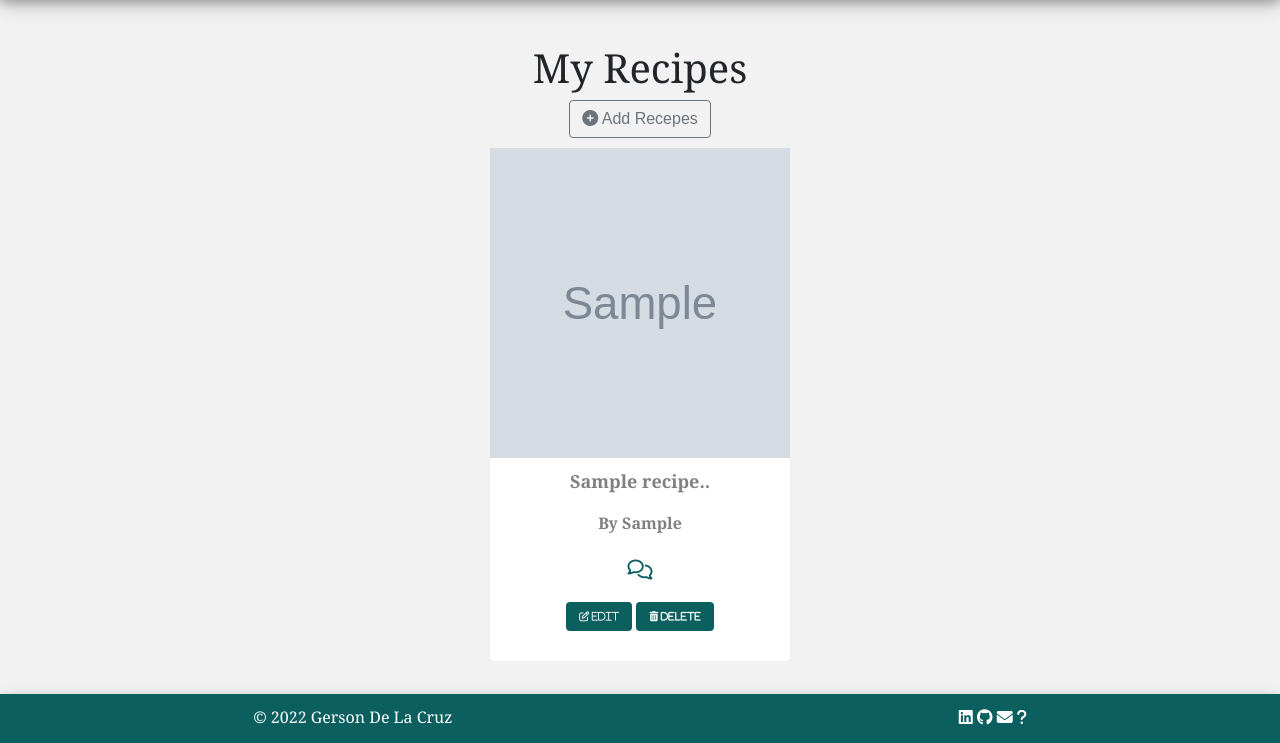
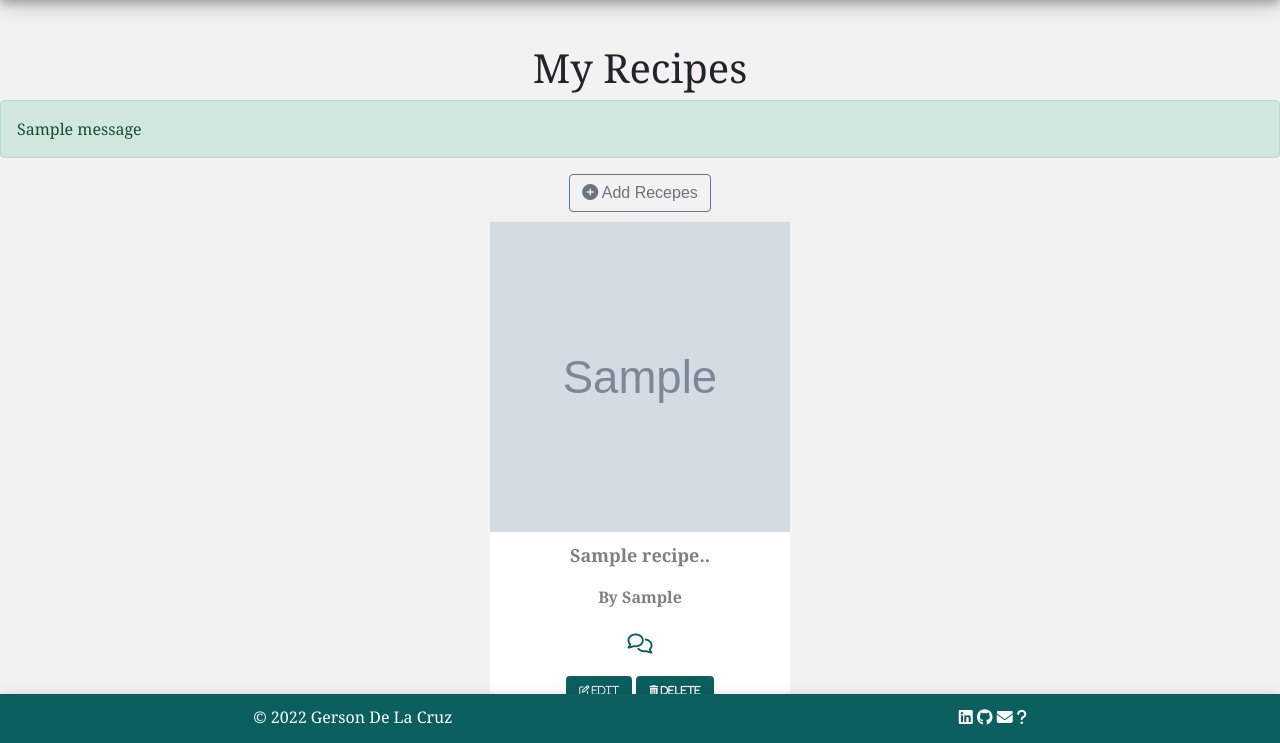
Before and after one commit to Gersondelacruzdeveloper/myBookOfRecipes, a Flask app: page /myrecipes in a window 1280 px wide. Shown: the part 56-799 px from the top of the page. Run offline with Flask 2, Linux system fonts and the light colour scheme; the visitor is signed in with stand-in values (Sample User, id 1); tables that the repository leaves empty hold one stand-in row (values such as "Sample post"); grey boxes marked "Sample" are stand-in pictures; one stand-in notice (Sample message) is shown; some libraries are stand-ins or nearby versions.

Commit message:
Add flash message to myrecipes.html

```diff
--- a/myonlinerecipes/templates/myrecipes.html
+++ b/myonlinerecipes/templates/myrecipes.html
@@ -3,6 +3,17 @@
 
 <section>
   <h1 class="title"> My Recipes </h1>
+  <div class="flash-message">
+    {% with messages = get_flashed_messages() %}
+    {% if messages %}
+      {% for message in messages %}
+    <div class="alert alert-success" role="alert">
+     {{message}}
+    </div>
+    {% endfor %}
+    {% endif %}
+    {% endwith %}
+  </div>
 
   <div class="add_recpes_btn">
     <a href="{{url_for('myrecipes_form')}}"><button type="button" class="btn btn-outline-secondary"><i class="fas fa-plus-circle"></i> Add Recepes</button></a>
```
